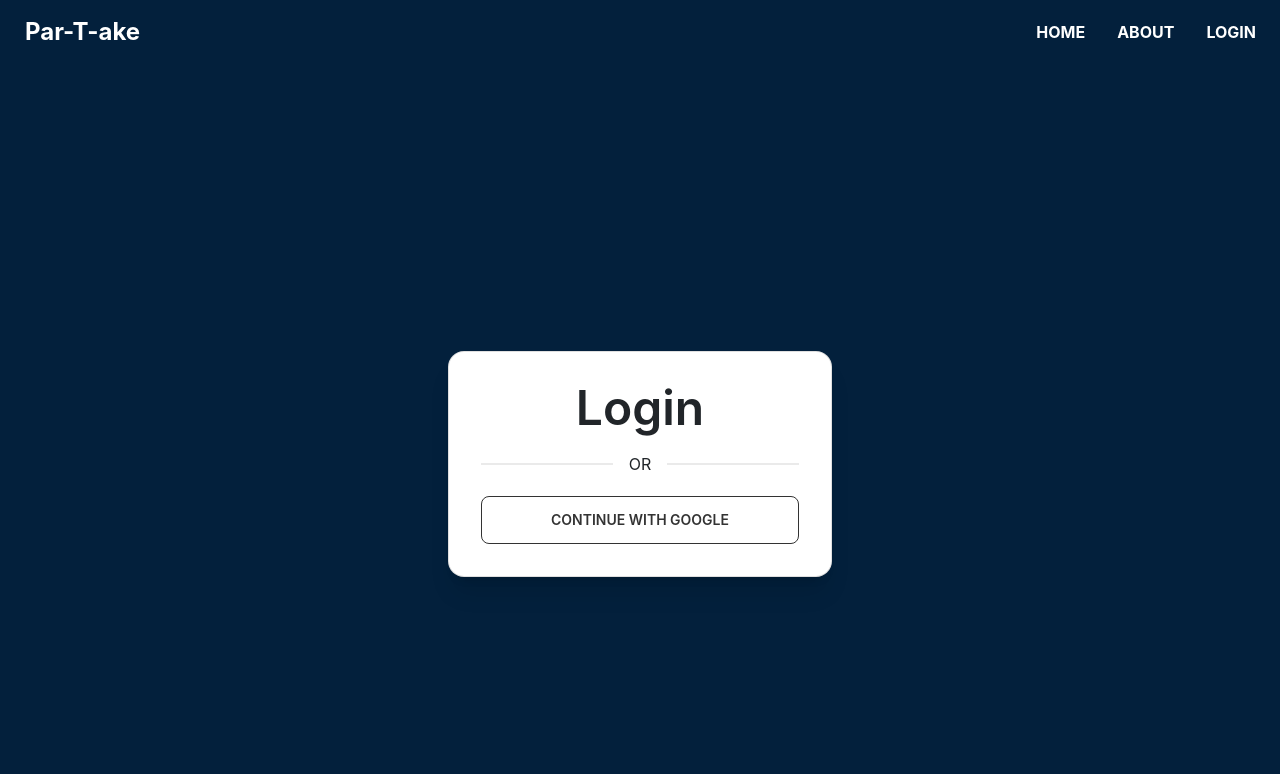
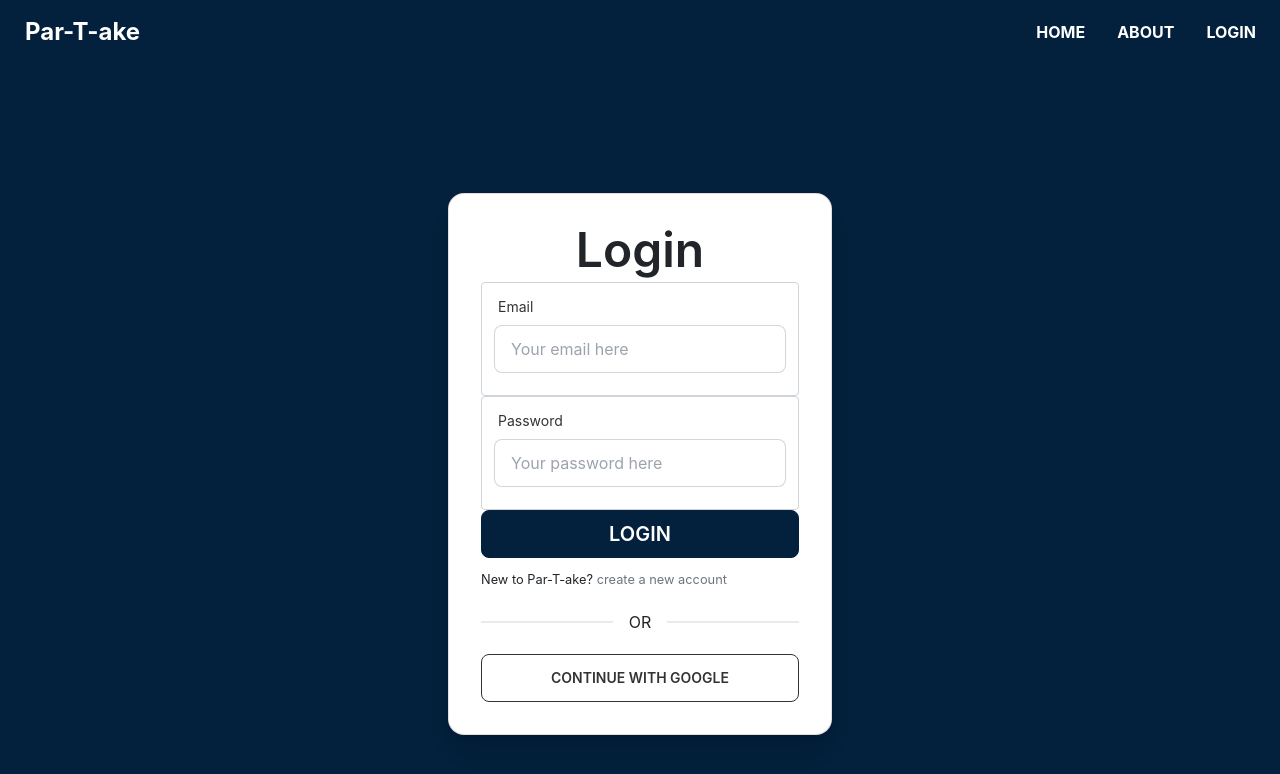
Before and after one commit to minhaz50/computer-parts-client-side, a React (Create React App) app: page /login in a window 1280 px wide. Shown: the top 774 px of the page. Built offline with nearby package versions, Linux system fonts and the light colour scheme; no server answers.

Commit message:
login part added

```diff
--- a/src/Pages/Login/Login.js
+++ b/src/Pages/Login/Login.js
@@ -1,21 +1,126 @@
 import React from "react";
-import { useSignInWithGoogle } from "react-firebase-hooks/auth";
+import {
+  useSignInWithEmailAndPassword,
+  useSignInWithGoogle,
+} from "react-firebase-hooks/auth";
 import { useForm } from "react-hook-form";
+import { Link } from "react-router-dom";
 import auth from "../../firebase.init";
+import Loading from "../Shared/Loading";
 
 const Login = () => {
   const [SignInWithGoogle, gUser, gLoading, gError] = useSignInWithGoogle(auth);
+  const [signInWithEmailAndPassword, user, loading, error] =
+    useSignInWithEmailAndPassword(auth);
   const {
     register,
     formState: { errors },
     handleSubmit,
   } = useForm();
 
+  let singInError;
+
+  if (loading || gLoading) {
+    return <Loading></Loading>;
+  }
+
+  if (gError || error) {
+    singInError = (
+      <p className="text-red-500">
+        <small>{error?.message || gError?.message}</small>
+      </p>
+    );
+  }
+
+  const onSubmit = (data) => {
+    console.log(data);
+    signInWithEmailAndPassword(data.email, data.password);
+  };
   return (
     <div className="flex h-screen justify-center items-center">
       <div class="card w-96 bg-base-100 shadow-xl">
         <div class="card-body">
           <h2 className="text-5xl font-semibold text-center">Login</h2>
+          <form onSubmit={handleSubmit(onSubmit)}>
+            <div className="form-control w-full max-w-xs">
+              <label className="label">
+                <span className="label-text">Email</span>
+              </label>
+              <input
+                type="email"
+                placeholder="Your email here"
+                className="input input-bordered w-full max-w-xs"
+                {...register("email", {
+                  required: {
+                    value: true,
+                    message: "Email is Required",
+                  },
+                  pattern: {
+                    value: /[a-z0-9]+@[a-z]+\.[a-z]{2,3}/,
+                    message: "Provide a valid email",
+                  },
+                })}
+              />
+              <label className="label">
+                {errors.email?.type === "required" && (
+                  <span className="label-text-alt text-red-600">
+                    {errors.email.message}
+                  </span>
+                )}
+                {errors.email?.type === "pattern" && (
+                  <span className="label-text-alt text-red-600">
+                    {errors.email.message}
+                  </span>
+                )}
+              </label>
+            </div>
+            <div className="form-control w-full max-w-xs">
+              <label className="label">
+                <span className="label-text">Password</span>
+              </label>
+              <input
+                type="password"
+                placeholder="Your password here"
+                className="input input-bordered w-full max-w-xs"
+                {...register("password", {
+                  required: {
+                    value: true,
+                    message: "Password is Required",
+                  },
+                  minLength: {
+                    value: 6,
+                    message: "Password must be 6 character or longer",
+                  },
+                })}
+              />
+              <label className="label">
+                {errors.password?.type === "required" && (
+                  <span className="label-text-alt text-red-600">
+                    {errors.password.message}
+                  </span>
+                )}
+                {errors.password?.type === "minLength" && (
+                  <span className="label-text-alt text-red-600">
+                    {errors.password.message}
+                  </span>
+                )}
+              </label>
+            </div>
+            {singInError}
+            <input
+              className="btn w-full max-w-xs text-white text-xl"
+              type="submit"
+              value="Login"
+            />
+          </form>
+          <p>
+            <small>
+              New to Par-T-ake?{" "}
+              <Link className="text-secondary" to="/singup">
+                create a new account
+              </Link>
+            </small>
+          </p>
 
           <div className="divider">OR</div>
           <button
```
